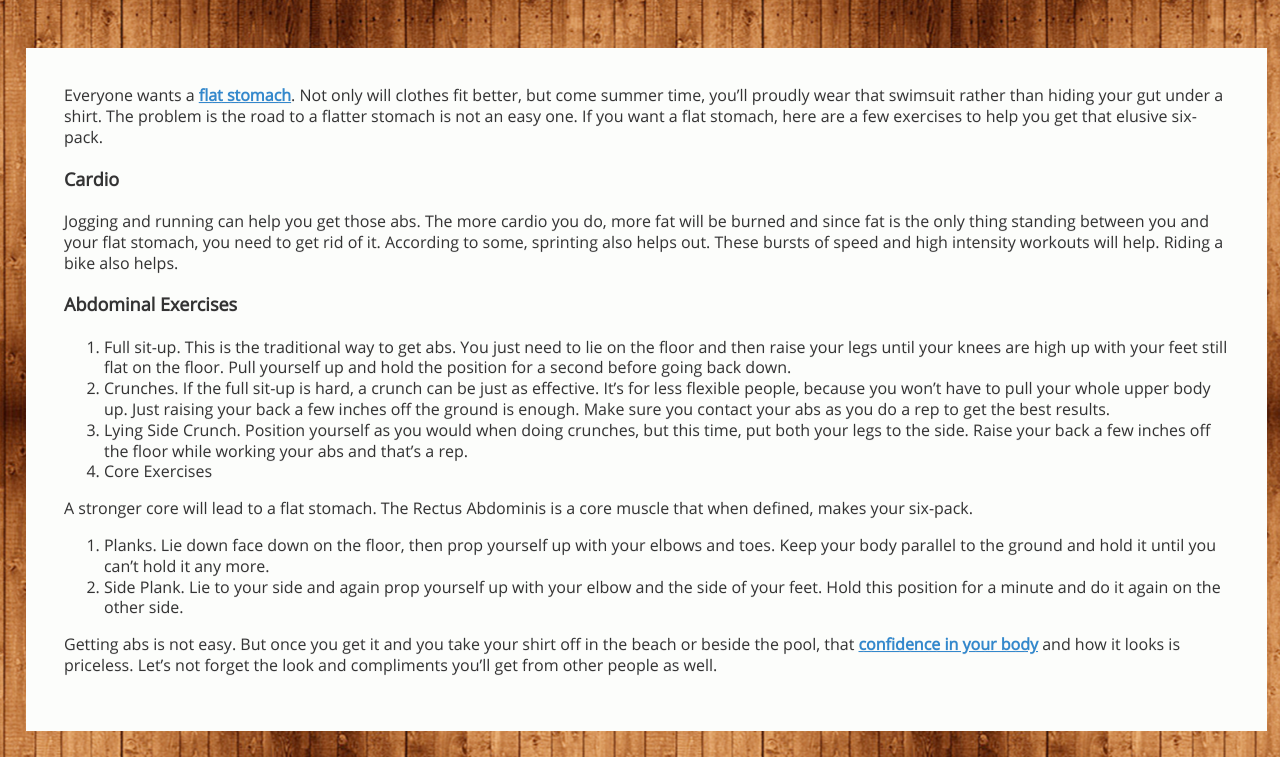
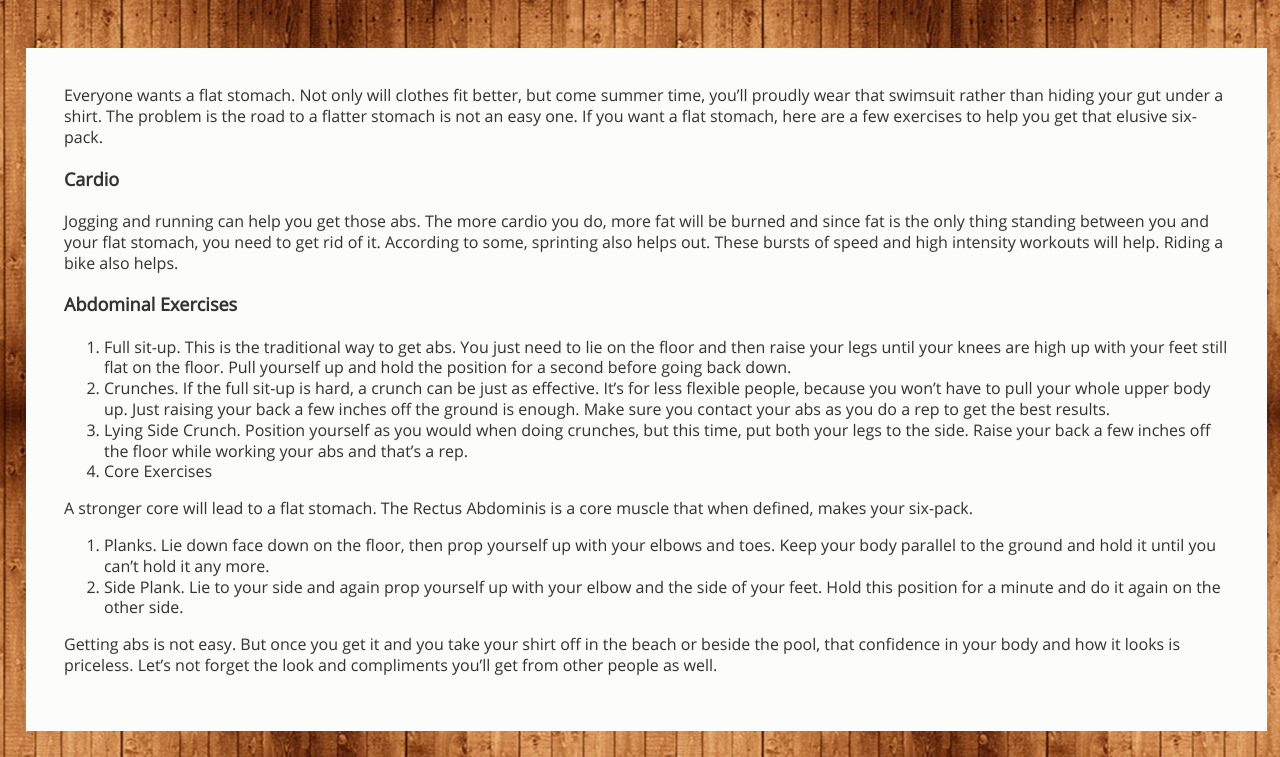
Before and after one commit to jarnailboparai/cgfmedia_ZeusFitness_441, a plain HTML site: page staticpage_2664_132.html in a window 1280 px wide. Shown: the part 68-825 px from the top of the page. Drawn offline with nearby package versions, Linux system fonts and the light colour scheme; files whose address does not match are found by name; a web font is replaced by a local one.

Commit message:
cgfmedia_ZeusFitness_441

```diff
--- a/staticpage_2664_132.html
+++ b/staticpage_2664_132.html
@@ -84,7 +84,7 @@ img {
 
 
 
-  Everyone wants a <a title="flat stomach" href="http://flatstomach.net">flat stomach</a>.
+  Everyone wants a flat stomach.
  Not only will clothes fit better, but come summer time, you’ll proudly
 wear that swimsuit rather than hiding your gut under a shirt. The
 problem is the road to a flatter stomach is not an easy one. If you want
@@ -113,7 +113,7 @@ your elbows and toes. Keep your body parallel to the ground and hold it
 until you can’t hold it any more.</li><li>Side Plank. Lie to your side and again prop yourself up with your
 elbow and the side of your feet. Hold this position for a minute and do
 it again on the other side.</li></ol>
-<p>Getting abs is not easy. But once you get it and you take your shirt off in the beach or beside the pool, that <a title="confidence in your body" href="http://www.fitness-workout.net">confidence in your body</a> and how it looks is priceless. Let’s not forget the look and compliments you’ll get from other people as well.</p>
+<p>Getting abs is not easy. But once you get it and you take your shirt off in the beach or beside the pool, that confidence in your body and how it looks is priceless. Let’s not forget the look and compliments you’ll get from other people as well.</p>
 
   </div>
 
```
Also changed, not shown: staticpage_2664.html (+2 -1 lines).
